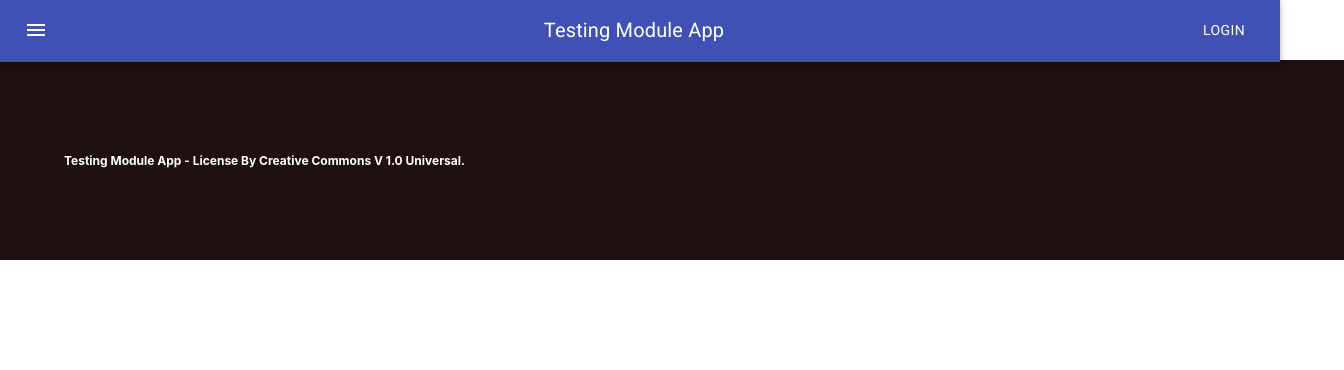
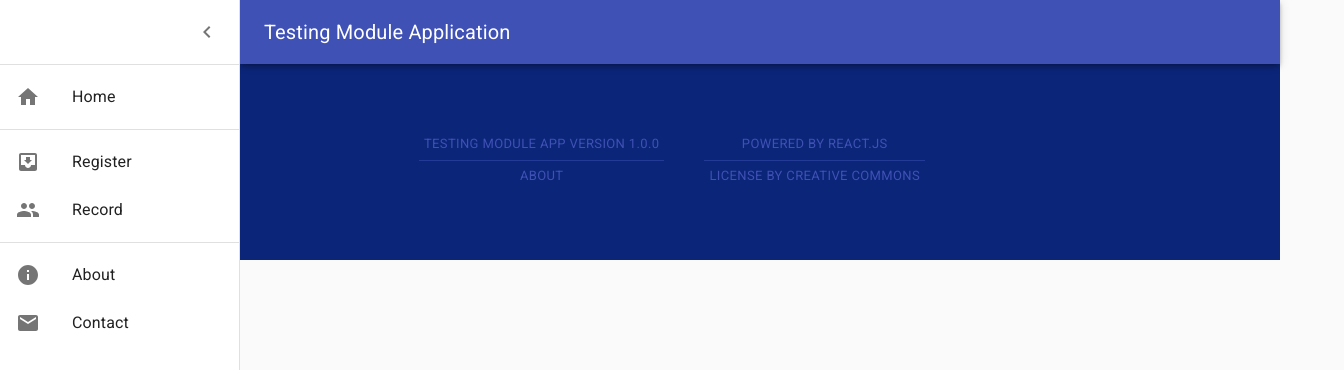
Before and after one commit to ivamgf/Tests-module-app-V2, a React (Create React App) app in the folder testing-module-app/: page /register in a window 1280 px wide. Both pictures are taken after a click on the button 36 px from the left and 30 px from the top of the page. Shown: the top 370 px of the page, 1344 px wide, since content can reach past the window. Built offline with nearby package versions, Linux system fonts and the light colour scheme.

Commit message:
New_home

```diff
--- a/testing-module-app/src/components/footer/Footer.js
+++ b/testing-module-app/src/components/footer/Footer.js
@@ -1,10 +1,11 @@
 import React from "react";
 
 import './footer.css';
+import Buttons from '../footerBtn/FooterBtn';
 
 const Footer = () => (
     <footer id="main-footer">
-        Testing Module App - License By Creative Commons V 1.0 Universal.
+        <Buttons />
     </footer>
 );
 
--- a/testing-module-app/src/components/footer/footer.css
+++ b/testing-module-app/src/components/footer/footer.css
@@ -1,7 +1,7 @@
 footer#main-footer {
 	width: 100%;
     height: 200px;
-    background: #1f1111;
+    background: #0b2579;
 	font-size: 12px;
 	font-weight: bold;
 	color: #fff;
--- /dev/null
+++ b/testing-module-app/src/components/footerBtn/FooterBtn.js
@@ -0,0 +1,63 @@
+import React from 'react';
+import Button from '@material-ui/core/Button';
+import ButtonGroup from '@material-ui/core/ButtonGroup';
+import { makeStyles } from '@material-ui/core/styles';
+import Grid from '@material-ui/core/Grid';
+
+import './footerBtn.css';
+
+const useStyles = makeStyles((theme) => ({
+  root: {
+    flexGrow: 1,
+    display: 'flex',
+    '& > *': {
+      margin: theme.spacing(1),
+      textAlign: 'center',
+    },
+  },
+}));
+
+export default function GroupOrientation() {
+  const classes = useStyles();
+
+  return (
+    <div className={classes.root}>
+        <Grid container spacing={3}>
+            <Grid item xs={12}>
+            <ButtonGroup
+                    size="small"
+                    orientation="vertical"
+                    color="primary"
+                    aria-label="vertical contained primary button group"
+                    variant="text"
+                >
+                    <Button>Testing Module App Version 1.0.0</Button>
+                    <Button>About</Button>
+                </ButtonGroup>
+
+                <ButtonGroup
+                    size="small"
+                    orientation="vertical"
+                    color="primary"
+                    aria-label="vertical contained primary button group"
+                    variant="text"
+                >
+                    <Button></Button>
+                </ButtonGroup>
+
+                <ButtonGroup
+                    size="small"
+                    orientation="vertical"
+                    color="primary"
+                    aria-label="vertical contained primary button group"
+                    variant="text"
+                >
+                    <Button>Powered By React.js</Button>
+                    <Button>License By Creative Commons</Button>
+                </ButtonGroup>
+            </Grid>
+        </Grid>
+
+    </div>
+  );
+}
--- /dev/null
+++ b/testing-module-app/src/components/footerBtn/footerBtn.css
@@ -0,0 +1,3 @@
+.styleBtn {
+    margin-left: 30%;
+}
--- a/testing-module-app/src/components/header/header.css
+++ b/testing-module-app/src/components/header/header.css
@@ -1,7 +1,7 @@
 header#main-header {
 	width: 100%;
 	height: 60px;
-	background: #726f6f;
+	background: #fff;
 	font-size: 18px;
 	font-weight: bold;
 	color: #fff;
--- a/testing-module-app/src/components/navbar/Navbar.js
+++ b/testing-module-app/src/components/navbar/Navbar.js
@@ -1,42 +1,177 @@
 import React from 'react';
-import { makeStyles } from '@material-ui/core/styles';
+import clsx from 'clsx';
+import { makeStyles, useTheme } from '@material-ui/core/styles';
+import Drawer from '@material-ui/core/Drawer';
+import CssBaseline from '@material-ui/core/CssBaseline';
 import AppBar from '@material-ui/core/AppBar';
 import Toolbar from '@material-ui/core/Toolbar';
+import List from '@material-ui/core/List';
 import Typography from '@material-ui/core/Typography';
-import Button from '@material-ui/core/Button';
+import Divider from '@material-ui/core/Divider';
 import IconButton from '@material-ui/core/IconButton';
 import MenuIcon from '@material-ui/icons/Menu';
+import ChevronLeftIcon from '@material-ui/icons/ChevronLeft';
+import ChevronRightIcon from '@material-ui/icons/ChevronRight';
+import ListItem from '@material-ui/core/ListItem';
+import ListItemIcon from '@material-ui/core/ListItemIcon';
+import ListItemText from '@material-ui/core/ListItemText';
+import InboxIcon from '@material-ui/icons/MoveToInbox';
+import MailIcon from '@material-ui/icons/Mail';
+import HomeIcon from '@material-ui/icons/Home';
+import InsertDriveFileIcon from '@material-ui/icons/InsertDriveFile';
+import PeopleIcon from '@material-ui/icons/People';
+import InfoIcon from '@material-ui/icons/Info';
 
 import './navbar.css';
 
+const drawerWidth = 240;
+
 const useStyles = makeStyles((theme) => ({
   root: {
-    flexGrow: 1,
+    display: 'flex',
+  },
+  appBar: {
+    transition: theme.transitions.create(['margin', 'width'], {
+      easing: theme.transitions.easing.sharp,
+      duration: theme.transitions.duration.leavingScreen,
+    }),
+  },
+  appBarShift: {
+    width: `calc(100% - ${drawerWidth}px)`,
+    marginLeft: drawerWidth,
+    transition: theme.transitions.create(['margin', 'width'], {
+      easing: theme.transitions.easing.easeOut,
+      duration: theme.transitions.duration.enteringScreen,
+    }),
   },
   menuButton: {
     marginRight: theme.spacing(2),
   },
-  title: {
+  hide: {
+    display: 'none',
+  },
+  drawer: {
+    width: drawerWidth,
+    flexShrink: 0,
+  },
+  drawerPaper: {
+    width: drawerWidth,
+  },
+  drawerHeader: {
+    display: 'flex',
+    alignItems: 'center',
+    padding: theme.spacing(0, 1),
+    // necessary for content to be below app bar
+    ...theme.mixins.toolbar,
+    justifyContent: 'flex-end',
+  },
+  content: {
     flexGrow: 1,
+    padding: theme.spacing(3),
+    transition: theme.transitions.create('margin', {
+      easing: theme.transitions.easing.sharp,
+      duration: theme.transitions.duration.leavingScreen,
+    }),
+    marginLeft: -drawerWidth,
+  },
+  contentShift: {
+    transition: theme.transitions.create('margin', {
+      easing: theme.transitions.easing.easeOut,
+      duration: theme.transitions.duration.enteringScreen,
+    }),
+    marginLeft: 0,
   },
 }));
 
-export default function ButtonAppBar() {
+export default function PersistentDrawerLeft() {
   const classes = useStyles();
+  const theme = useTheme();
+  const [open, setOpen] = React.useState(false);
+
+  const handleDrawerOpen = () => {
+    setOpen(true);
+  };
+
+  const handleDrawerClose = () => {
+    setOpen(false);
+  };
 
   return (
     <div className={classes.root}>
-      <AppBar position="static">
+      <CssBaseline />
+      <AppBar
+        position="fixed"
+        className={clsx(classes.appBar, {
+          [classes.appBarShift]: open,
+        })}
+      >
         <Toolbar>
-          <IconButton edge="start" className={classes.menuButton} color="inherit" aria-label="menu">
+          <IconButton
+            color="inherit"
+            aria-label="open drawer"
+            onClick={handleDrawerOpen}
+            edge="start"
+            className={clsx(classes.menuButton, open && classes.hide)}
+          >
             <MenuIcon />
           </IconButton>
-          <Typography variant="h6" className={classes.title}>
-            Testing Module App
+          <Typography variant="h6" noWrap>
+            Testing Module Application
           </Typography>
-          <Button color="inherit">Login</Button>
         </Toolbar>
       </AppBar>
+      <Drawer
+        className={classes.drawer}
+        variant="persistent"
+        anchor="left"
+        open={open}
+        classes={{
+          paper: classes.drawerPaper,
+        }}
+      >
+        <div className={classes.drawerHeader}>
+          <IconButton onClick={handleDrawerClose}>
+            {theme.direction === 'ltr' ? <ChevronLeftIcon /> : <ChevronRightIcon />}
+          </IconButton>
+        </div>
+        <Divider />
+        <List>
+          {['Home'].map((text, index) => (
+            <ListItem button key={text}>
+              <ListItemIcon>{index % 2 === 0 ? <HomeIcon /> : <InsertDriveFileIcon />}</ListItemIcon>
+              <ListItemText primary={text} />
+            </ListItem>
+          ))}
+        </List>
+        <Divider />
+        <List>
+          {['Register', 'Record'].map((text, index) => (
+            <ListItem button key={text}>
+              <ListItemIcon>{index % 2 === 0 ? <InboxIcon /> : <PeopleIcon />}</ListItemIcon>
+              <ListItemText primary={text} />
+            </ListItem>
+          ))}
+        </List>
+        <Divider />
+        <List>
+          {['About', 'Contact'].map((text, index) => (
+            <ListItem button key={text}>
+              <ListItemIcon>{index % 2 === 0 ? <InfoIcon /> : <MailIcon />}</ListItemIcon>
+              <ListItemText primary={text} />
+            </ListItem>
+          ))}
+        </List>
+      </Drawer>
+      <main
+        className={clsx(classes.content, {
+          [classes.contentShift]: open,
+        })}
+      >
+        <div className={classes.drawerHeader} />
+        <Typography paragraph>
+
+        </Typography>
+      </main>
     </div>
   );
 }
--- a/testing-module-app/src/pages/main/main-style.css
+++ b/testing-module-app/src/pages/main/main-style.css
@@ -1,3 +1,7 @@
 .styleTitle {
     color: black;
 }
+
+.styleImg {
+    width: 20%;
+}
--- a/testing-module-app/src/pages/main/main.js
+++ b/testing-module-app/src/pages/main/main.js
@@ -2,15 +2,18 @@ import React, { Component } from 'react';
 import './main-style.css';
 import '../../App.css';
 
+const URLImage1 = `http://www.testing-module.orkneytech.com.br/assets/images/list.png`;
+
 export default class Main extends Component {
+
     render() {
         return (
             <article className="App-article">
                 <h3 className="styleTitle">Testing Module App V-1.0.0</h3>
-
                 <p className="styleTitle">
                 Register your user in the app!
                 </p>
+                <img className="styleImg" src={URLImage1} alt="List"></img>
             </article>
         )
     }
```
Also changed, not shown: testing-module-app/public/list.png (added).
